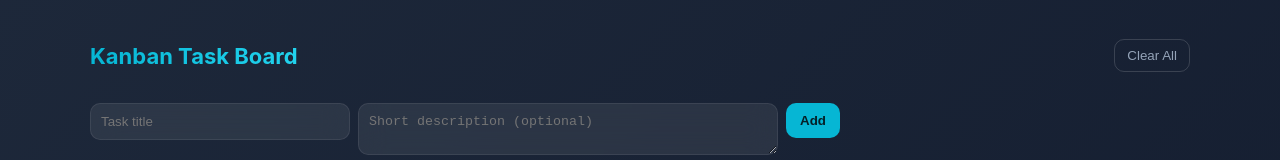
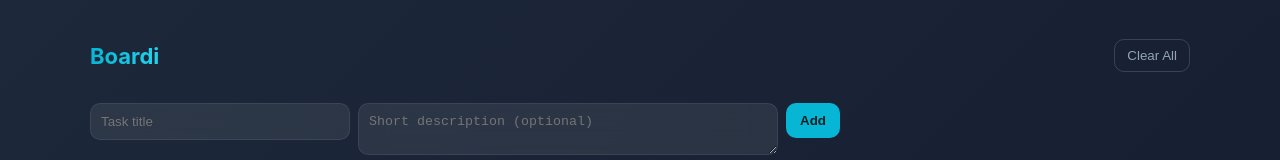
Before and after one commit to urs-zee/Kanban-Board, a plain HTML site: page index.html in a window 1280 px wide. Shown: the top 160 px of the page. Drawn offline with Linux system fonts and the light colour scheme.

Commit message:
update html

```diff
--- a/index.html
+++ b/index.html
@@ -3,13 +3,13 @@
 <head>
   <meta charset="utf-8">
   <meta name="viewport" content="width=device-width,initial-scale=1">
-  <title>Kanban Board</title>
+  <title>Boardi</title>
   <link rel="stylesheet" href="style.css">
 </head>
 <body>
   <div class="app">
     <header>
-      <h1 class="title">Kanban Task Board</h1>
+      <h1 class="title">Boardi</h1>
       <div class="controls">
         <button id="clearAll" class="btn-ghost">Clear All</button>
       </div>
```
